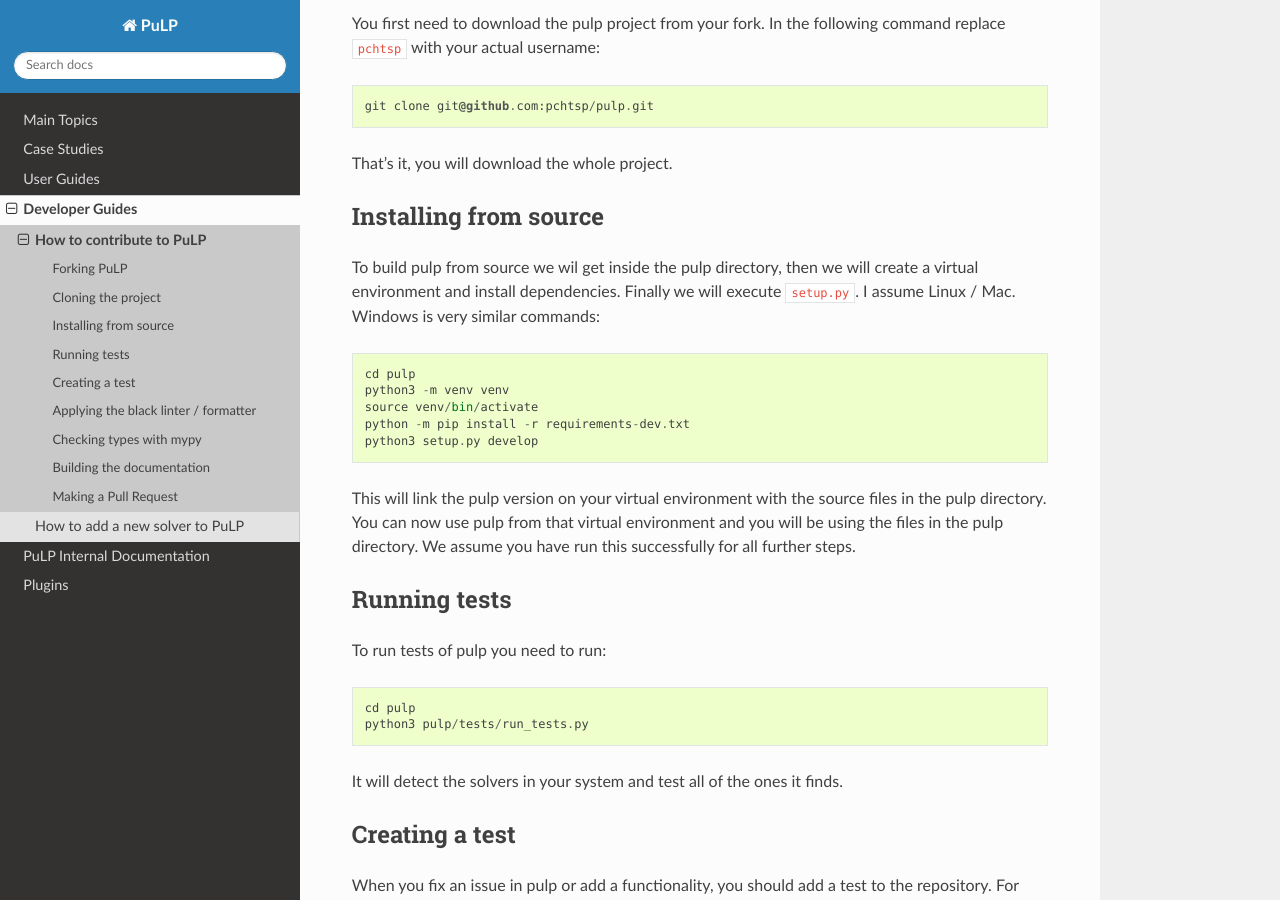
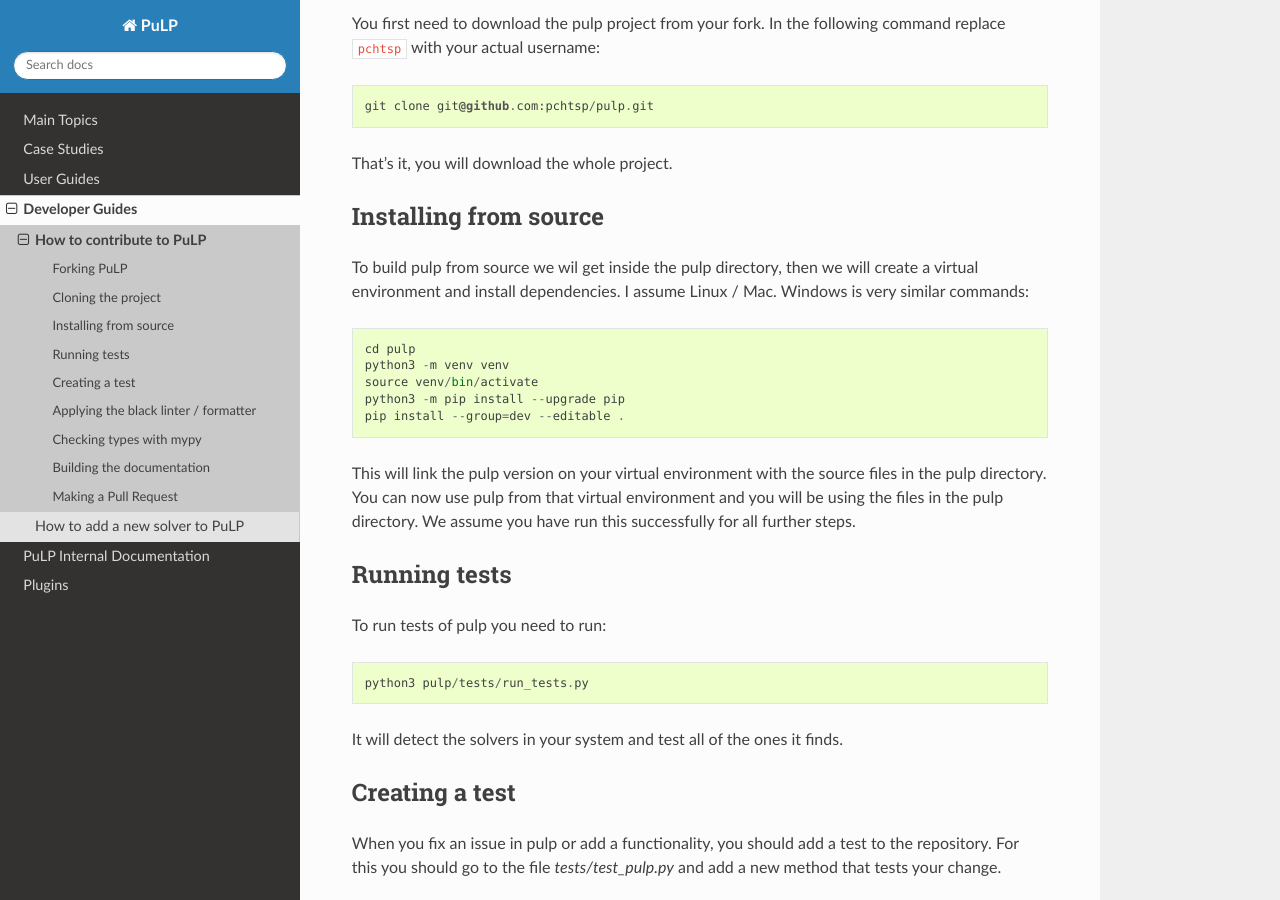
Before and after one commit to coin-or/pulp, a Sphinx documentation site: the page built from doc/source/develop/contribute.rst, in a window 1280 px wide and 900 px high, scrolled down 788 px. Built offline with Sphinx 7.4.7 and the Read the Docs theme 3.1.0, drawn with Linux system fonts in a browser that asks for light colours; pages that are not in the unit, such as notebooks, are missing from menus; the version number is read from the project's files by our own code.

Commit message:
Update docs

```diff
--- a/README.rst
+++ b/README.rst
@@ -124,8 +124,8 @@
 
 ::
 
-    cd pulp
-    python -m pip install -r requirements-dev.txt
+    python3 -m pip install --upgrade pip
+    pip install --groups=dev .
     cd doc
     make html
 
--- a/doc/source/develop/contribute.rst
+++ b/doc/source/develop/contribute.rst
@@ -39,13 +39,13 @@
 Installing from source
 ----------------------------
 
-To build pulp from source we wil get inside the pulp directory, then we will create a virtual environment and install dependencies. Finally we will execute ``setup.py``. I assume Linux / Mac. Windows is very similar commands::
+To build pulp from source we wil get inside the pulp directory, then we will create a virtual environment and install dependencies. I assume Linux / Mac. Windows is very similar commands::
 
     cd pulp
     python3 -m venv venv
     source venv/bin/activate
-    python -m pip install -r requirements-dev.txt
-    python3 setup.py develop
+    python3 -m pip install --upgrade pip
+    pip install --group=dev --editable .
 
 This will link the pulp version on your virtual environment with the source files in the pulp directory. You can now use pulp from that virtual environment and you will be using the files in the pulp directory. We assume you have run this successfully for all further steps.
 
@@ -54,7 +54,6 @@
 
 To run tests of pulp you need to run::
 
-    cd pulp
     python3 pulp/tests/run_tests.py
 
 It will detect the solvers in your system and test all of the ones it finds.
```
